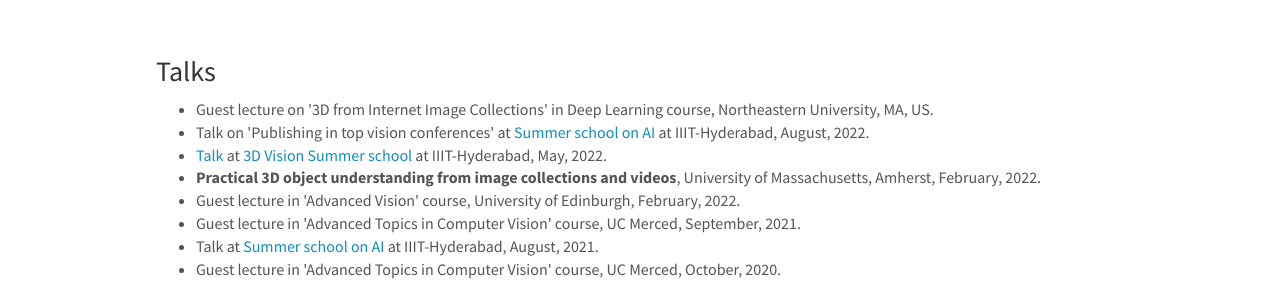
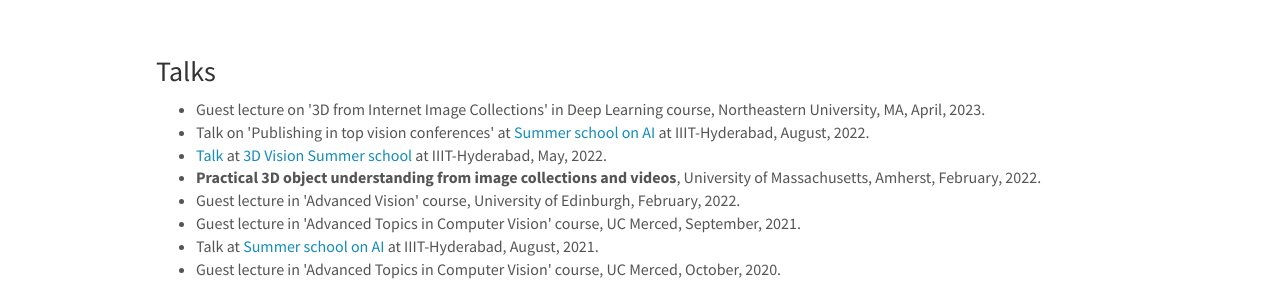
Before and after one commit to varunjampani/varunjampani.github.io, a Jekyll site: the page built from _pages/experience.md, in a window 1280 px wide and 900 px high, scrolled down 529 px. Shown: the part 161-445 px from the top of the window. Built offline with Jekyll 4.4.1, drawn with Linux system fonts in a browser that asks for light colours; nearby versions of some CDN libraries.

Commit message:
Update experience.md

```diff
--- a/_pages/experience.md
+++ b/_pages/experience.md
@@ -40,7 +40,7 @@ permalink: /experience
 
 <h3>Talks</h3>
 <ul>
-<li> Guest lecture on '3D from Internet Image Collections' in Deep Learning course, Northeastern University, MA, US.</li>
+<li> Guest lecture on '3D from Internet Image Collections' in Deep Learning course, Northeastern University, MA, April, 2023.</li>
 <li>Talk on 'Publishing in top vision conferences' at <a href="https://cvit.iiit.ac.in/summerschool2022/">Summer school on AI</a> at IIIT-Hyderabad, August, 2022.</li>
 <li><a href="https://www.youtube.com/watch?v=aIgC5izulkk">Talk</a> at <a href="https://cvit.iiit.ac.in/workshops/3dvision/">3D Vision Summer school</a> at IIIT-Hyderabad, May, 2022.</li>
 <li><strong>Practical 3D object understanding from image collections and videos</strong>, University of Massachusetts, Amherst, February, 2022.</li>
```
